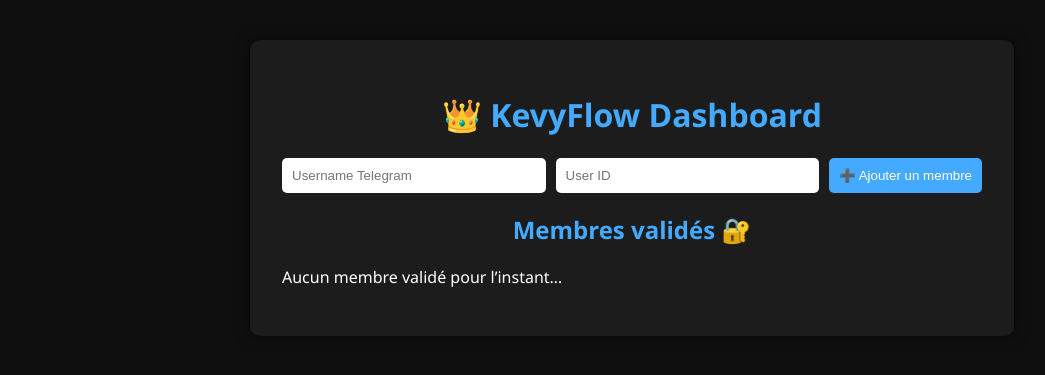
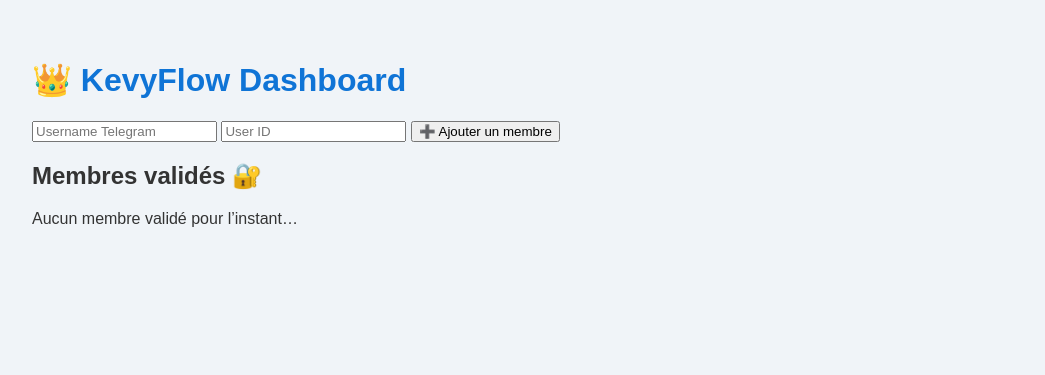
Before and after one commit to amon-boss/KevyFlow-Africa-, a Flask app: page / in a window 1280 px wide. Shown: the top 375 px of the page, without its empty margins (8-1053 px from the left). Run offline with Flask 3, Linux system fonts and the light colour scheme.

Commit message:
Update style.css

```diff
--- a/dashboard/static/style.css
+++ b/dashboard/static/style.css
@@ -1,53 +1,20 @@
 body {
-  font-family: "Segoe UI", sans-serif;
-  background: #0f0f0f;
-  color: #fff;
+  font-family: 'Arial', sans-serif;
+  background-color: #f0f4f8;
+  color: #333;
   padding: 2rem;
 }
-.container {
-  max-width: 700px;
-  margin: auto;
-  background: #1c1c1c;
-  padding: 2rem;
-  border-radius: 10px;
-  box-shadow: 0 0 15px rgba(0,0,0,0.5);
-}
-h1, h2 {
-  color: #4af;
-  text-align: center;
-}
-form {
-  display: flex;
-  gap: 10px;
-  margin-bottom: 20px;
-}
-input, button {
-  padding: 10px;
-  border-radius: 5px;
-  border: none;
-}
-input {
-  flex: 1;
-}
-button {
-  background: #4af;
-  color: white;
-  cursor: pointer;
+h1 {
+  color: #0f74d6;
 }
 ul {
   list-style: none;
-  padding-left: 0;
+  padding: 0;
 }
 li {
-  display: flex;
-  justify-content: space-between;
-  padding: 10px;
-  background: #2a2a2a;
-  border-radius: 5px;
-  margin-bottom: 8px;
+  background: #fff;
+  margin: 0.5rem 0;
+  padding: 0.75rem;
+  border-radius: 8px;
+  box-shadow: 0 1px 3px rgba(0,0,0,0.1);
 }
-.refuse-btn {
-  color: red;
-  text-decoration: none;
-  font-size: 18px;
-}
```
